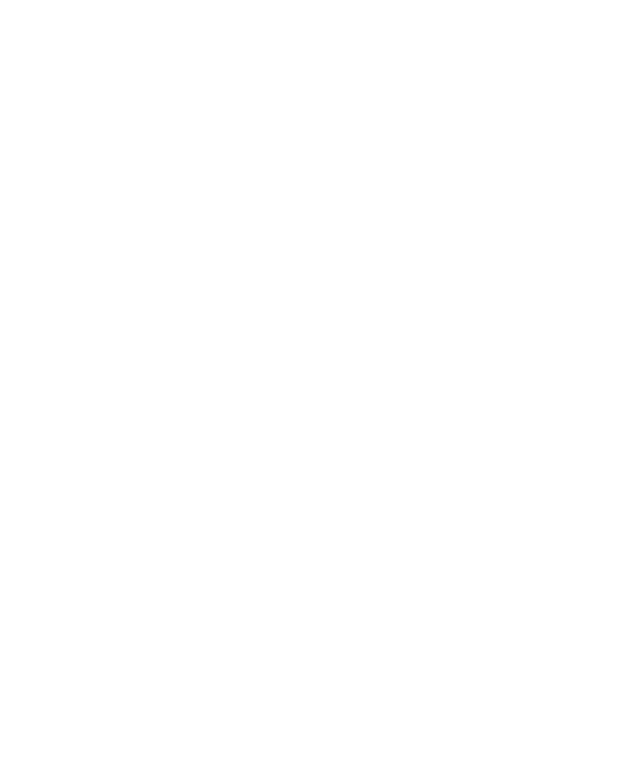
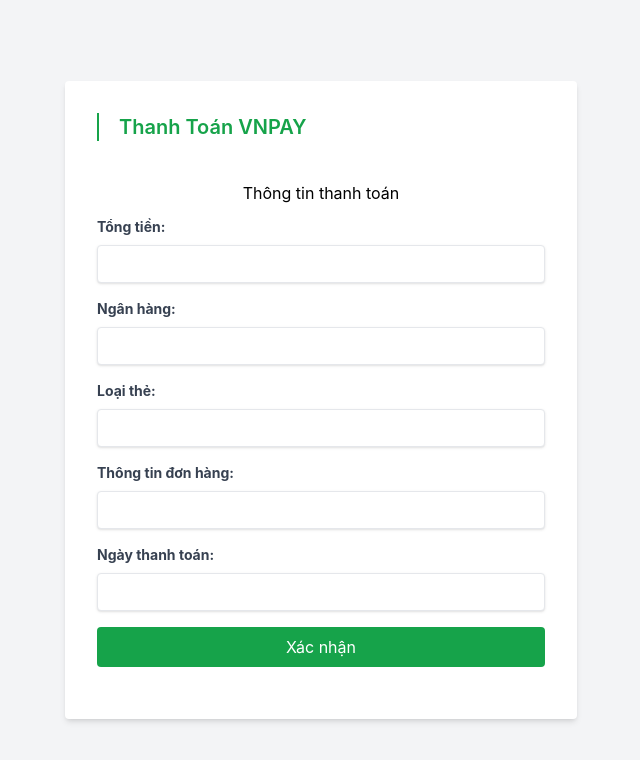
Before and after one commit to huycao2710/freshgardencode, a React (Create React App) app: page /payment/vnpay-return in a window 1280 px wide. Before the commit this address had no page. Shown: the top 760 px of the page, without its empty margins (319-959 px from the left). Built offline with nearby package versions, Linux system fonts and the light colour scheme.

Commit message:
complete vnpay

```diff
--- a/src/pages/public/PaymentPage/PaymentPage.jsx
+++ b/src/pages/public/PaymentPage/PaymentPage.jsx
@@ -299,6 +299,7 @@
       setSdkReady(true)
     }
   }, [payment])
+  console.log(order)
   return (
     <div style={{ background: "#f5f5fa", with: "100%", height: "100vh" }}>
       <Loading isPending={isPendingAddOrder}>
--- a/src/pages/public/PaymentPage/VnpayPaymentSuccess.jsx
+++ b/src/pages/public/PaymentPage/VnpayPaymentSuccess.jsx
@@ -1,65 +1,169 @@
-import React, { useEffect, useState } from "react";
+import React, { useEffect, useMemo, useState } from "react";
 import { NavLink, useLocation, useNavigate } from "react-router-dom";
-
-import { confirmOrderVnpay } from "../../../services/PaymentService";
 import { toast } from "react-toastify";
-
+import * as OrderAllService from "../../../services/OrderAllService";
+import { useDispatch, useSelector } from "react-redux";
+import { useMutationHooks } from "../../../hooks/useMutationHook";
+import { removeAllOrderProduct } from "../../../redux/slides/orderAllSlide";
 function useQuery() {
   const { search } = useLocation();
-
   return React.useMemo(() => new URLSearchParams(search), [search]);
 }
 
 function VnpayPaymentSuccess(props) {
+  const order = useSelector((state) => state.order);
+  const user = useSelector((state) => state.user);
   let query = useQuery();
+  const [paymentInfo, setPaymentInfo] = useState({});
+  const navigate = useNavigate();
+  const dispatch = useDispatch();
+  const priceMemo = useMemo(() => {
+    const result = order?.orderItemsSelected?.reduce((total, cur) => {
+      return total + cur.price * cur.amount;
+    }, 0);
+    return result;
+  }, [order]);
+
+  const priceDiscountMemo = useMemo(() => {
+    const result = order?.orderItemsSelected?.reduce((total, cur) => {
+      const totalDiscount = cur.discount ? cur.discount : 0;
+      return total + ((cur.price * cur.amount) * totalDiscount) / 100;
+    }, 0);
+    if (Number(result)) {
+      return result;
+    }
+    return 0;
+  }, [order]);
+
+  const deliveryPriceMemo = useMemo(() => {
+    if (priceMemo >= 20000 && priceMemo < 500000) {
+      return 30000;
+    } else if (priceMemo >= 500000) {
+      return 50000;
+    } else {
+      return 0;
+    }
+  }, [priceMemo]);
+
+  const totalPriceMemo = useMemo(() => {
+    return (
+      Number(priceMemo) - Number(priceDiscountMemo) + Number(deliveryPriceMemo)
+    );
+  }, [priceMemo, priceDiscountMemo, deliveryPriceMemo]);
   useEffect(() => {
-    let objectParam = {
+    const fetchData = async () => {
+      try {
+        // Lấy thông tin từ query params
+        const objectParam = {
           vnp_Amount: query.get("vnp_Amount"),
           vnp_BankCode: query.get("vnp_BankCode"),
-      vnp_BankTranNo: query.get("vnp_BankTranNo"),
           vnp_CardType: query.get("vnp_CardType"),
           vnp_OrderInfo: query.get("vnp_OrderInfo"),
           vnp_PayDate: query.get("vnp_PayDate"),
-      vnp_ResponseCode: query.get("vnp_ResponseCode"),
-      vnp_TmnCode: query.get("vnp_TmnCode"),
-      vnp_TransactionNo: query.get("vnp_TransactionNo"),
-      vnp_TransactionStatus: query.get("vnp_TransactionStatus"),
-      vnp_TxnRef: query.get("vnp_TxnRef"),
-      vnp_SecureHash: query.get("vnp_SecureHash"),
         };
-    let confirm = async () => {
-      let orderData = JSON.parse(localStorage.getItem("orderData"));
-      localStorage.removeItem("orderData");
 
-      if (orderData) {
-        let res = await confirmOrderVnpay(objectParam);
-        if (res && res.errCode == 0) {
-          toast.success("Thanh toán hóa đơn thành công");
-
-        }
+        // Cập nhật state để hiển thị thông tin thanh toán
+        setPaymentInfo(objectParam);
+      } catch (error) {
+        console.error("Error fetching payment info:", error);
       }
     };
-    confirm();
-  }, []);
+    fetchData();
+  }, [query]);
 
+  const labels = {
+    vnp_Amount: "Tổng tiền",
+    vnp_BankCode: "Ngân hàng",
+    vnp_CardType: "Loại thẻ",
+    vnp_OrderInfo: "Thông tin đơn hàng",
+    vnp_PayDate: "Ngày thanh toán",
+  };
+
+  const formatDate = (dateString) => {
+    if (!dateString) return '';
+    const year = dateString.substring(0, 4);
+    const month = dateString.substring(4, 6);
+    const day = dateString.substring(6, 8);
+    return `${day}/${month}/${year}`;
+  };
+
+  const handleConfirm = async () => {
+    try {
+      const { data } = await OrderAllService.createNewOrder({
+        token: user.access_token,
+        orderItems: order.orderItemsSelected,
+        fullName: user.fullName,
+        address: user.address,
+        phone: user.phone,
+        city: user.city,
+        paymentMethod: 'vnpay',
+        itemsPrice: priceMemo,
+        shippingPrice: deliveryPriceMemo,
+        totalPrice: totalPriceMemo,
+        user: user.id,
+        email: user.email
+      });
+
+      console.log('Response from backend:', data); // Debug response từ backend
+      const arrayOrdered = []
+      order?.orderItemsSelected?.forEach(element => {
+        arrayOrdered.push(element.product)
+      });
+      dispatch(removeAllOrderProduct({ listChecked: arrayOrdered }))
+      navigate('/orderSuccess', {
+          state: {
+            delivery:'',
+            payment:'vnpay',
+            orders: order?.orderItemsSelected,
+            totalPriceMemo: totalPriceMemo
+          }
+        })// Điều hướng đến trang thành công sau khi tạo đơn hàng
+    } catch (error) {
+      console.error("Error creating order:", error);
+      toast.error('Đặt hàng không thành công! Vui lòng thử lại sau.');
+    }
+  };
   return (
     <>
-      <div className="bg-gray-100">
-        <div className="bg-white flex items-center h-24 mb-5 px-32">
+      <div className="min-h-screen flex items-center justify-center bg-gray-100">
+        <div className="bg-white p-8 rounded shadow-md w-full max-w-lg">
+          <div className="flex items-center mb-5">
             <NavLink to="/" className="flex items-center">
+              {/* Add any logo or text here */}
             </NavLink>
             <span className="text-xl font-semibold text-green-600 border-l-2 border-green-600 pl-5">
               Thanh Toán VNPAY
             </span>
           </div>
-
-        <div className="bg-white mx-32 p-5 border border-gray-300">
           <section>
             <div className="container mx-auto">
               <div className="py-5">
                 <div className="mb-3">
-                  <h4 className="text-right">Thông tin thanh toán</h4>
+                  <h4 className="text-center">Thông tin thanh toán</h4>
                 </div>
+                <form>
+                  {Object.entries(paymentInfo).map(([key, value]) => (
+                    <div className="mb-4" key={key}>
+                      <label className="block text-gray-700 text-sm font-bold mb-2" htmlFor={key}>
+                        {labels[key] || key}:
+                      </label>
+                      <input
+                        className="shadow appearance-none border rounded w-full py-2 px-3 text-gray-700 leading-tight focus:outline-none focus:shadow-outline"
+                        id={key}
+                        type="text"
+                        value={key === 'vnp_PayDate' ? formatDate(value) : value || ''}
+                        readOnly
+                      />
+                    </div>
+                  ))}
+                  <button
+                    type="button"
+                    onClick={handleConfirm}
+                    className="w-full bg-green-600 text-white py-2 px-4 rounded hover:bg-green-700 focus:outline-none focus:shadow-outline"
+                  >
+                    Xác nhận
+                  </button>
+                </form>
               </div>
             </div>
           </section>
--- a/src/routes/index.js
+++ b/src/routes/index.js
@@ -73,9 +73,9 @@
         isShowHeader: false
     },
     {
-        path: '/vnpay-return',
+        path: '/payment/vnpay-return',
         page: VnpayPaymentSuccess,
-        isShowHeader: true
+        isShowHeader: false
     },
     {
         path: '/product',
```
Lines whose indentation alone changed are shown as unchanged.
